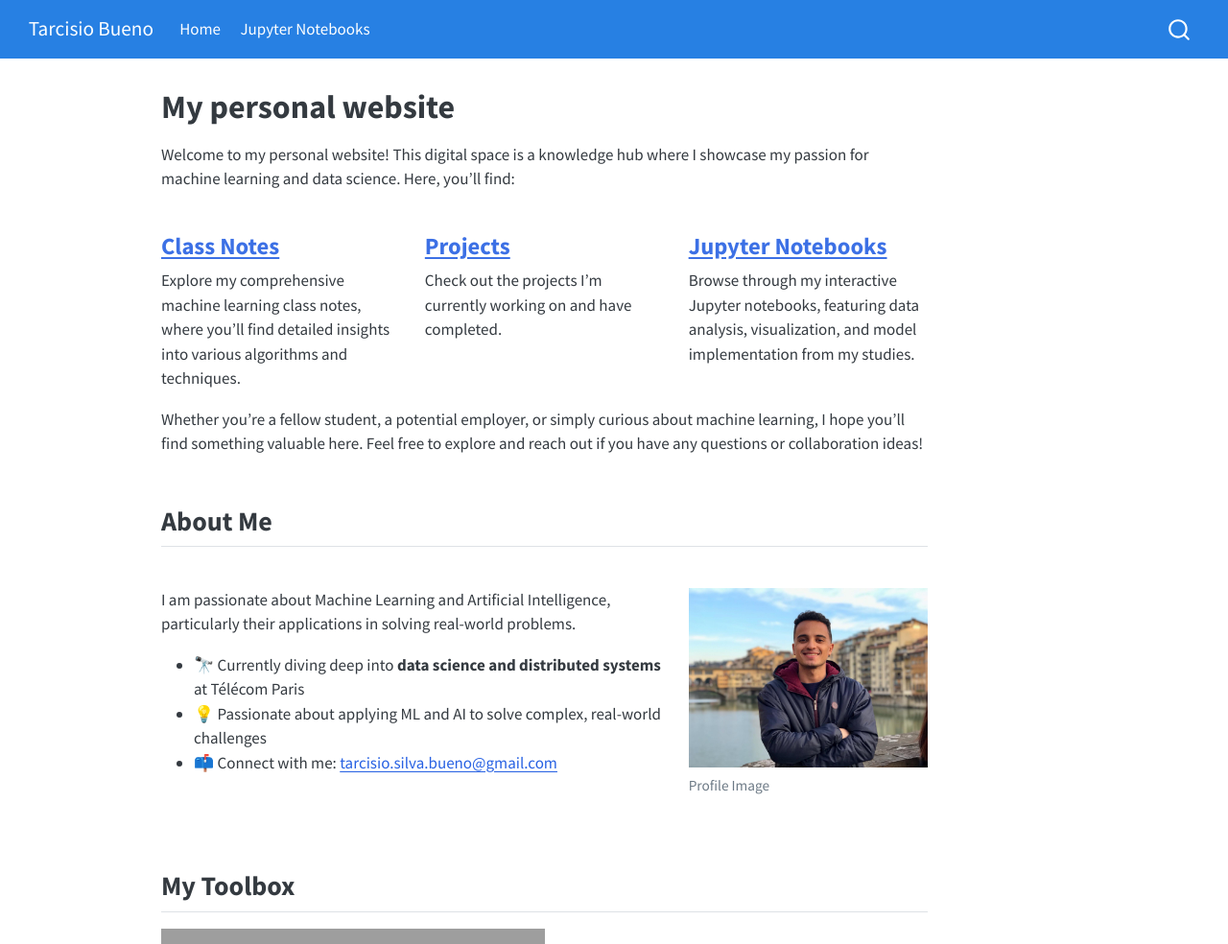
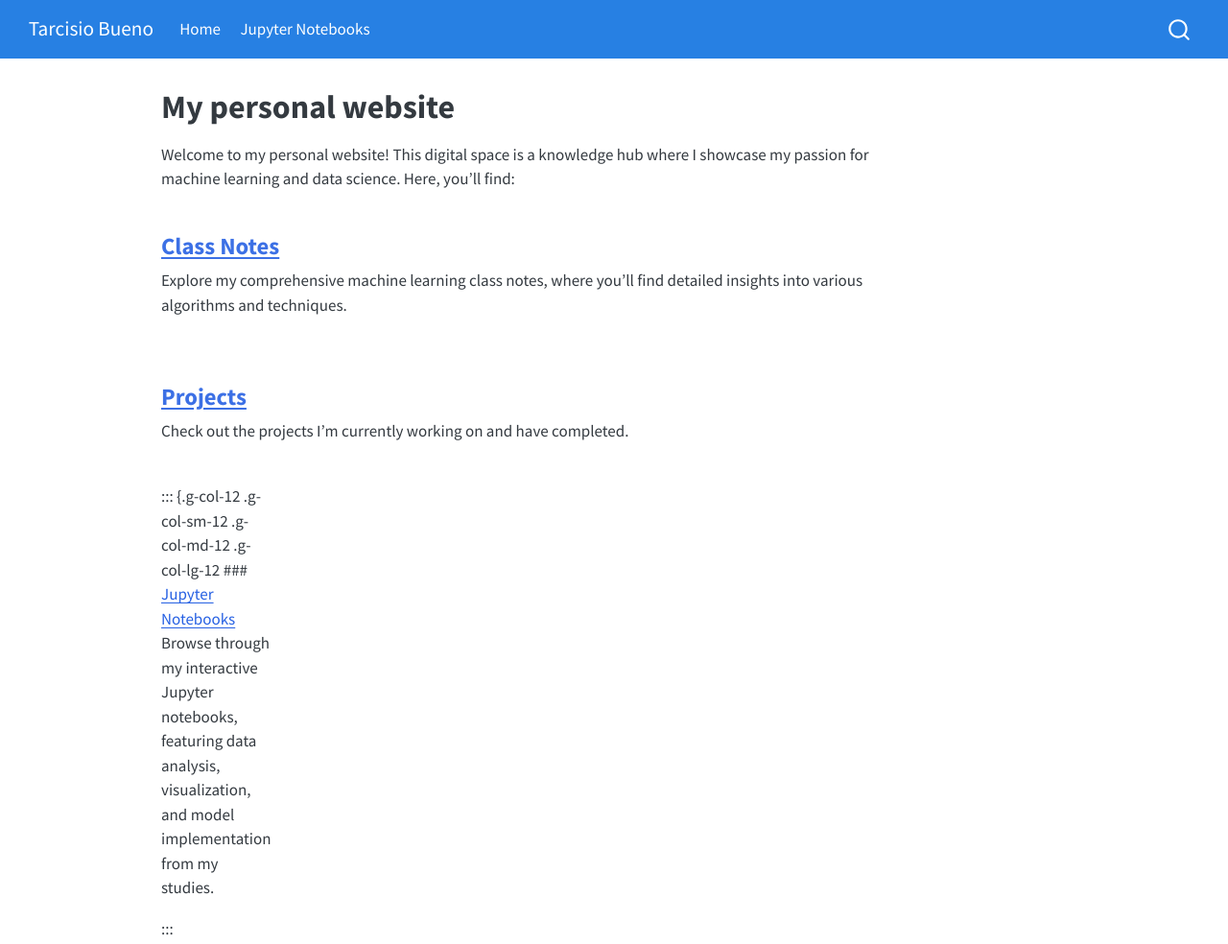
Before and after one commit to TarcisioBueno/tarcisiobueno.github.io, a plain HTML site: page docs/index.html in a window 1280 px wide. Shown: the top 984 px of the page at 96% size. Drawn offline with Linux system fonts and the light colour scheme; grey boxes are pictures that could not be loaded.

Commit message:
style index.html

```diff
--- a/docs/index.html
+++ b/docs/index.html
@@ -139,19 +139,17 @@ ul.task-list li input[type="checkbox"] {
 </div>
 <!-- grid start -->
 <div class="grid">
-<section id="class-notes" class="level3 g-col-12 g-col-sm-12 g-col-md-12 g-col-lg-4">
+<section id="class-notes" class="level3 g-col-12 g-col-sm-12 g-col-md-12 g-col-lg-12">
 <h3 class="anchored" data-anchor-id="class-notes"><a href="./class-notes.html">Class Notes</a></h3>
 <p>Explore my comprehensive machine learning class notes, where you’ll find detailed insights into various algorithms and techniques.</p>
 </section>
-<section id="projects" class="level3 g-col-12 g-col-sm-12 g-col-md-12 g-col-lg-4">
+<section id="projects" class="level3 g-col-12 g-col-sm-12 g-col-md-12 g-col-lg-12">
 <h3 class="anchored" data-anchor-id="projects"><a href="projects.html">Projects</a></h3>
 <p>Check out the projects I’m currently working on and have completed.</p>
 </section>
-<section id="jupyter-notebooks" class="level3 g-col-12 g-col-sm-12 g-col-md-12 g-col-lg-4">
-<h3 class="anchored" data-anchor-id="jupyter-notebooks"><a href="./jupyter-notebooks.html">Jupyter Notebooks</a></h3>
-<p>Browse through my interactive Jupyter notebooks, featuring data analysis, visualization, and model implementation from my studies.</p>
-</section>
+<p>::: {.g-col-12 .g-col-sm-12 .g-col-md-12 .g-col-lg-12 ### <a href="./jupyter-notebooks.html">Jupyter Notebooks</a> Browse through my interactive Jupyter notebooks, featuring data analysis, visualization, and model implementation from my studies.</p>
 </div>
+<p>:::</p>
 <!-- grid end -->
 <!-- grid start -->
 <div class="grid">
--- a/docs/search.json
+++ b/docs/search.json
@@ -11,7 +11,7 @@
     "href": "index.html",
     "title": "My personal website",
     "section": "",
-    "text": "Welcome to my personal website! This digital space is a knowledge hub where I showcase my passion for machine learning and data science. Here, you’ll find:\n:::"
+    "text": "Welcome to my personal website! This digital space is a knowledge hub where I showcase my passion for machine learning and data science. Here, you’ll find:\n:::\n:::"
   },
   {
     "objectID": "index.html#about-me",
```
Also changed, not shown: 1 other file.
